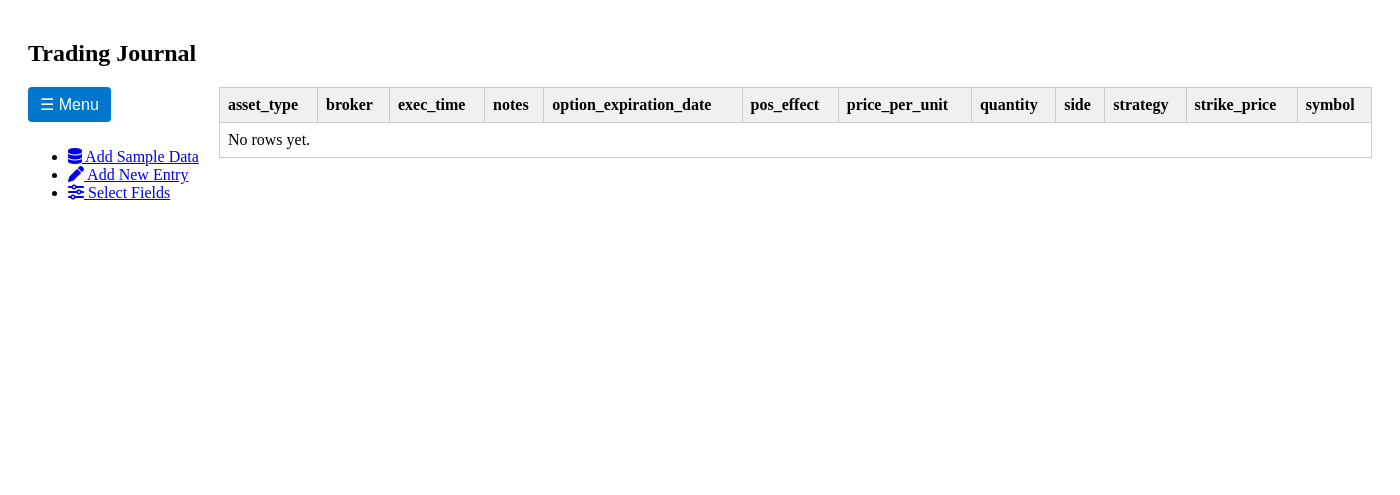
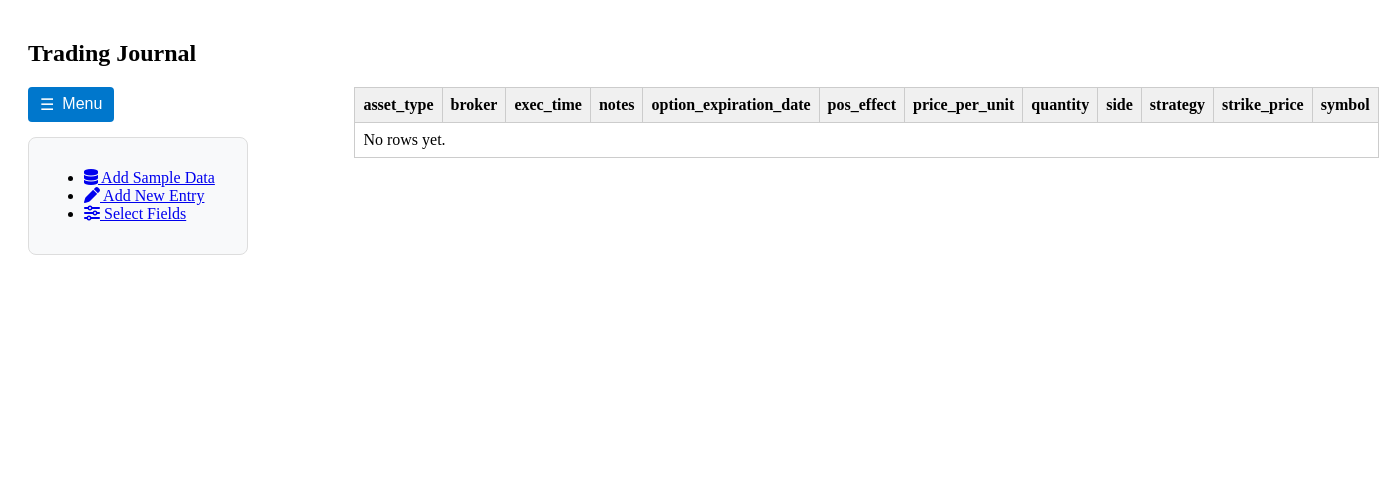
Before and after one commit to jtingato/trading, a PHP site: page /index.php?page=journal in a window 1400 px wide. Shown: the part 188-683 px from the top of the page. Run offline with PHP 8.4, Linux system fonts and the light colour scheme; data comes from the database, SQL or seed files in the repository.

Commit message:
Menu button and items collapse animate to the left

```diff
--- a/css/journal.css
+++ b/css/journal.css
@@ -3,9 +3,8 @@ Trading Journal Styles
 ===================== */
 /* Wrapper and toggle button */
 .journal-menu-wrapper {
-    display: flex;
-    flex-direction: column;
-    align-items: flex-start;
+    position: relative;
+    width: 220px;
 }
 
 #toggleMenu {
@@ -17,7 +16,27 @@ Trading Journal Styles
     border-radius: 4px;
     cursor: pointer;
     font-size: 16px;
+    display: flex;
+    align-items: center;
+    gap: 8px;
+    transition: width 0.3s ease;
 }
+
+/* Collapse button to icon only */
+#toggleMenu.collapsed .label {
+    display: none;
+}
+
+#toggleMenu .icon {
+    display: inline-block;
+    transition: transform 0.3s ease;
+}
+
+#toggleMenu.active .icon {
+    transform: rotate(90deg);
+}
+
+
 .journal-layout {
     display: flex;
     flex-direction: row; /* Ensures horizontal layout */
@@ -28,32 +47,36 @@ Trading Journal Styles
 
 /* Menu styling */
 .journal-menu {
-    overflow: hidden;
-    transition: max-height 0.3s ease, opacity 0.3s ease;
-    max-height: 500px;
-    opacity: 1;
-    display: block;
+  position: absolute;
+  top: 50px;
+  left: 0;
+  width: 220px;
+  background: #f8f9fa;
+  border: 1px solid #ddd;
+  border-radius: 8px;
+  padding: 15px;
+  box-sizing: border-box;
+  transition: transform 0.3s ease, opacity 0.3s ease;
+  transform: translateX(0);
+  opacity: 1;
+  z-index: 100;
 }
 
+/* Slide out */
 .journal-menu.collapsed {
-    max-height: 0;
-    opacity: 0;
-    display: none;
+  transform: translateX(-250px);
+  opacity: 0;
+  pointer-events: none;
 }
 
-#toggleMenu .icon {
-    display: inline-block;
-    transition: transform 0.3s ease;
+.journal-container {
+    transition: margin-left 0.3s ease;
+    margin-left: 220px;
+    flex: 1;
 }
 
-#toggleMenu.active .icon {
-    transform: rotate(90deg);
-  }
-
-
-.journal-container {
-    flex: 1;
-    overflow-x: auto;
+.journal-layout.collapsed .journal-container {
+    margin-left: 0;
 }
 
 .journal-table {
--- a/index.php
+++ b/index.php
@@ -4,7 +4,7 @@
     <meta charset="UTF-8">
     <title>Monarch Trading Journal</title>
     <link rel="stylesheet" href="css/style.css">
-    <link rel="stylesheet" href="css/journal.css?v=4">
+    <link rel="stylesheet" href="css/journal.css?v=5">
     <link rel="stylesheet" href="https://cdnjs.cloudflare.com/ajax/libs/font-awesome/6.5.0/css/all.min.css">
 
 </head>
--- a/pages/journal.php
+++ b/pages/journal.php
@@ -74,11 +74,12 @@ try {
 
 <h2>Trading Journal</h2>
 
+<!-- Left-hand menu -->
 <div class="journal-layout">
-    <!-- Left-hand menu -->
     <div class="journal-menu-wrapper">
         <button id="toggleMenu">
-            <span class="icon">☰</span> Menu
+            <span class="icon">☰</span>
+            <span class="label">Menu</span>
         </button>
 
         <aside class="journal-menu">
@@ -94,14 +95,16 @@ try {
         document.addEventListener('DOMContentLoaded', function () {
             const toggleBtn = document.getElementById('toggleMenu');
             const menu = document.querySelector('.journal-menu');
+            const layout = document.querySelector('.journal-layout');
 
             toggleBtn.addEventListener('click', function () {
             menu.classList.toggle('collapsed');
-            toggleBtn.classList.toggle('active');
+            toggleBtn.classList.toggle('collapsed');
+            layout.classList.toggle('collapsed');
             });
         });
+
     </script>
-
 
     <!-- Right-hand journal content -->
     <div class="journal-container">
```
Lines whose indentation alone changed are shown as unchanged.
